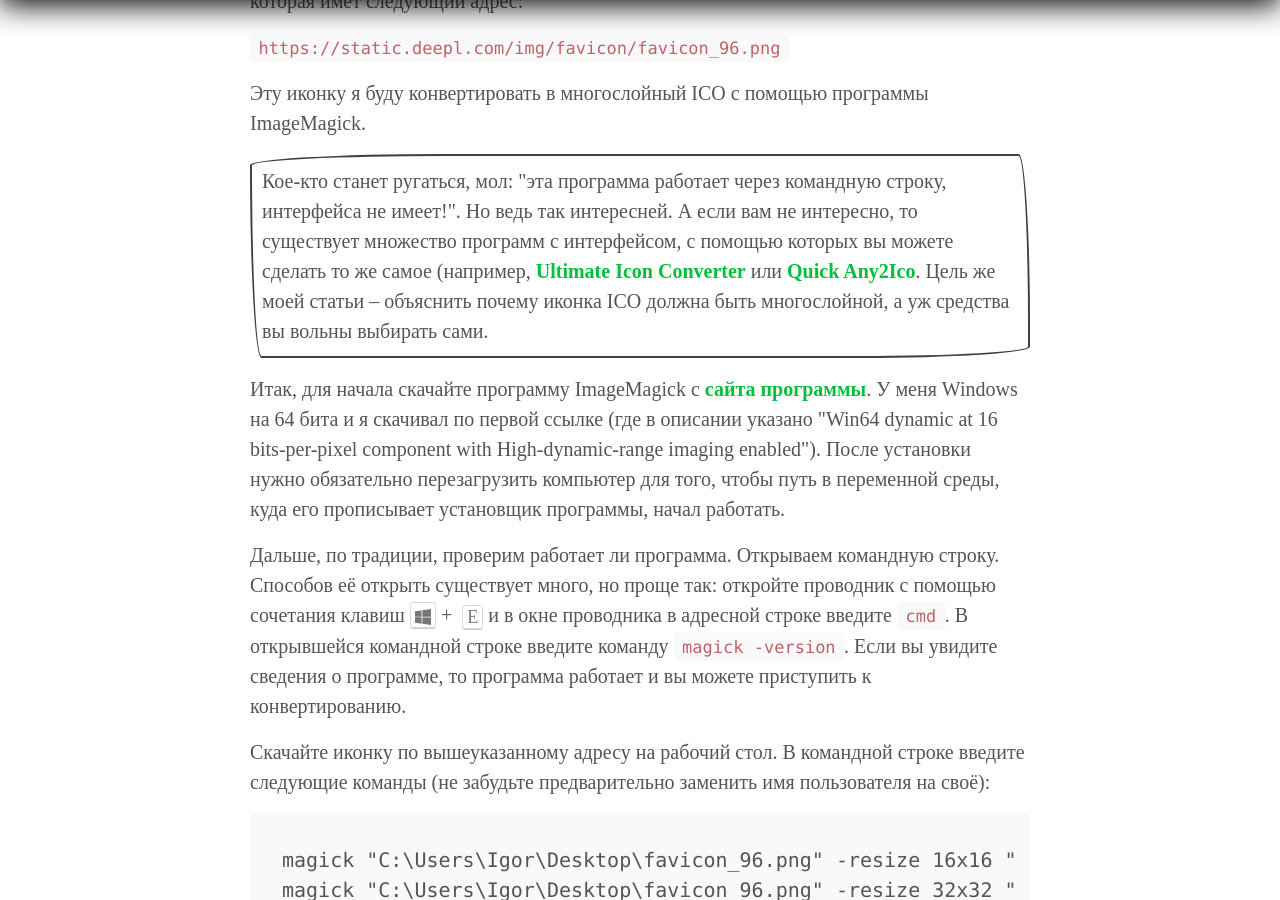
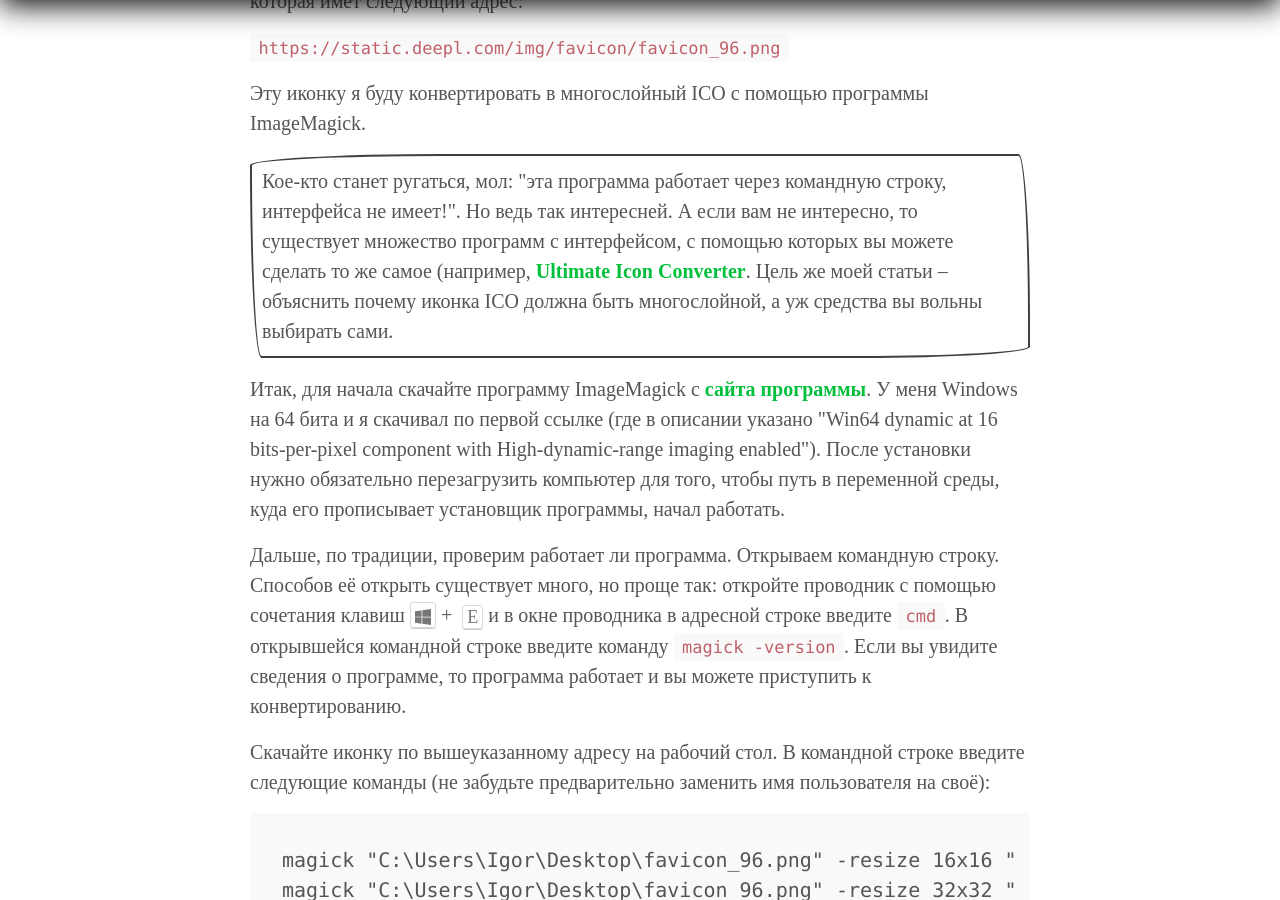
Before and after one commit to postolny/postolny.github.io, a Jekyll site: the page built from _posts/2024-11-08-come-creare-un-icona-ico-di-alta-qualita.md, in a window 1280 px wide and 900 px high, scrolled down 1514 px. Built offline with Jekyll 4.4.1, drawn with Linux system fonts in a browser that asks for light colours.

Commit message:
Update 2024-11-08-come-creare-un-icona-ico-di-alta-qualita.md

```diff
--- a/_posts/2024-11-08-come-creare-un-icona-ico-di-alta-qualita.md
+++ b/_posts/2024-11-08-come-creare-un-icona-ico-di-alta-qualita.md
@@ -28,7 +28,7 @@ tags: [Software, Web]
 
 Эту иконку я буду конвертировать в многослойный ICO с помощью программы ImageMagick.
 
-Кое-кто станет ругаться, мол: "эта программа работает через командную строку, интерфейса не имеет!". Но ведь так интересней. А если вам не интересно, то существует множество программ с интерфейсом, с помощью которых вы можете сделать то же самое (например, [Ultimate Icon Converter](http://www.winscreen.ru/programs/110-ultimate-icon-converter-udobnyy-konverter-ikonok.html){:target="_blank" rel="noopener noreferrer"} или [Quick Any2Ico](https://www.carifred.com/quick_any2ico/){:target="_blank" rel="noopener noreferrer"}. Цель же моей статьи – объяснить почему иконка ICO должна быть многослойной, а уж средства вы вольны выбирать сами.
+Кое-кто станет ругаться, мол: "эта программа работает через командную строку, интерфейса не имеет!". Но ведь так интересней. А если вам не интересно, то существует множество программ с интерфейсом, с помощью которых вы можете сделать то же самое (например, [Ultimate Icon Converter](http://www.winscreen.ru/programs/110-ultimate-icon-converter-udobnyy-konverter-ikonok.html){:target="_blank" rel="noopener noreferrer"}. Цель же моей статьи – объяснить почему иконка ICO должна быть многослойной, а уж средства вы вольны выбирать сами.
 {: .cornice}
 
 Итак, для начала скачайте программу ImageMagick с [сайта программы](https://imagemagick.org/script/download.php#windows){:target="_blank" rel="noopener noreferrer"}. У меня Windows на 64 бита и я скачивал по первой ссылке (где в описании указано "Win64 dynamic at 16 bits-per-pixel component with High-dynamic-range imaging enabled"). После установки нужно обязательно перезагрузить компьютер для того, чтобы путь в переменной среды, куда его прописывает установщик программы, начал работать.
```
